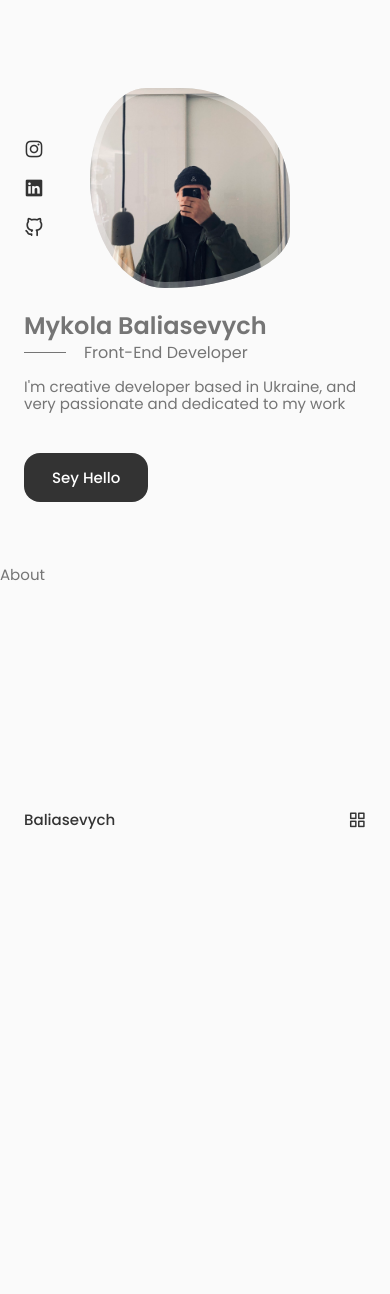
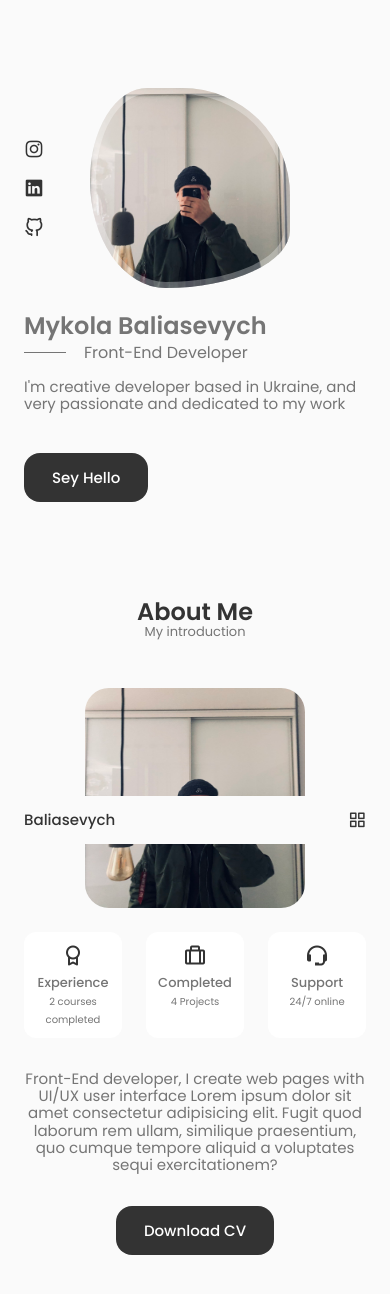
Before and after one commit to Nikolaus-B/portfolio, a React (Create React App) app: page / in a window 390 px wide. Shown: the top 1294 px of the page. Before the commit the page ends 844 px from the top, so only its background shows below. Built offline with nearby package versions, Linux system fonts and the light colour scheme.

Commit message:
create about section

```diff
--- a/public/index.html
+++ b/public/index.html
@@ -12,10 +12,15 @@
     <link rel="apple-touch-icon" href="%PUBLIC_URL%/logo192.png" />
     <link rel="manifest" href="%PUBLIC_URL%/manifest.json" />
     <link
+      href="https://unpkg.com/boxicons@2.1.4/css/boxicons.min.css"
+      rel="stylesheet"
+    />
+
+    <link
       rel="stylesheet"
       href="https://unicons.iconscout.com/release/v4.0.8/css/line.css"
     />
-    <title>React App</title>
+    <title>Portfolio</title>
 
     <script type="text/javascript">
       (function (l) {
--- a/src/components/About/About.jsx
+++ b/src/components/About/About.jsx
@@ -1,5 +1,30 @@
 import './about.css';
+import AboutImg from '../../assets/photo1710765257.jpeg';
+import CV from '../../assets/Mykola_Baliasevych_Dev.pdf';
+import { Info } from 'components/Info/Info';
 
 export const About = () => {
-  return <div>About</div>;
+  return (
+    <section className="about section" id="about">
+      <h2 className="section__title">About Me</h2>
+      <span className="section__subtitle">My introduction</span>
+      <div className="about__container container grid">
+        <img src={AboutImg} alt="Mykola Baliasevych" className="about__img" />
+        <div className="about__data">
+          <Info />
+
+          <p className="about__description">
+            Front-End developer, I create web pages with UI/UX user interface
+            Lorem ipsum dolor sit amet consectetur adipisicing elit. Fugit quod
+            laborum rem ullam, similique praesentium, quo cumque tempore aliquid
+            a voluptates sequi exercitationem?
+          </p>
+
+          <a download="" href={CV} className="button button--flex">
+            Download CV
+          </a>
+        </div>
+      </div>
+    </section>
+  );
 };
--- a/src/components/About/about.css
+++ b/src/components/About/about.css
@@ -0,0 +1,52 @@
+.about__container {
+  grid-template-columns: repeat(2, 1fr);
+  align-items: center;
+  column-gap: 4rem;
+}
+
+.about__img {
+  width: 350px;
+  height: 350px;
+  border-radius: 1.5rem;
+  justify-self: center;
+}
+
+.about__description {
+  padding: 0 4rem 0 0;
+  margin-bottom: var(--mb-2-5);
+}
+
+/** breakpoints **/
+/* desctop */
+@media screen and (max-width: 992px) {
+  .about__container {
+    grid-template-columns: 1fr;
+    row-gap: 2.5rem;
+  }
+
+  .about__img {
+    width: 220px;
+    height: 220px;
+  }
+
+  .about__data {
+    text-align: center;
+  }
+
+  .about__description {
+    padding: 0.5rem;
+    margin-bottom: 2rem;
+  }
+}
+
+/* tablet */
+@media screen and (max-width: 576px) {
+  .about__description {
+    padding: 0;
+  }
+}
+
+/* phone */
+
+@media screen and (max-width: 350px) {
+}
--- /dev/null
+++ b/src/components/Info/Info.jsx
@@ -0,0 +1,25 @@
+import './info.css';
+
+export const Info = () => {
+  return (
+    <div className="about__info grid">
+      <div className="about__box">
+        <i className="bx bx-award about__icon"></i>
+        <h3 className="about__title">Experience</h3>
+        <span className="about__subtitle">2 courses completed</span>
+      </div>
+
+      <div className="about__box">
+        <i className="bx bx-briefcase-alt about__icon"></i>
+        <h3 className="about__title">Completed</h3>
+        <span className="about__subtitle">4 Projects</span>
+      </div>
+
+      <div className="about__box">
+        <i className="bx bx-support about__icon"></i>
+        <h3 className="about__title">Support</h3>
+        <span className="about__subtitle">24/7 online</span>
+      </div>
+    </div>
+  );
+};
--- /dev/null
+++ b/src/components/Info/info.css
@@ -0,0 +1,55 @@
+.about__info {
+  grid-template-columns: repeat(3, 140px);
+  gap: 0, 5rem;
+  margin-bottom: var(--mb-2);
+}
+
+.about__box {
+  background-color: var(--container-color);
+  border: 1px solid rgba(0, 0, 0, 0, 1);
+  border-radius: 0.75rem;
+  text-align: center;
+  padding: 1rem 1.25rem;
+}
+
+.about__icon {
+  font-size: 1.5rem;
+  color: var(--title-color);
+  margin-bottom: var(--mb-0-5);
+}
+
+.about__title {
+  font-size: var(--small-font-size);
+  font-weight: var(--font-medium);
+}
+
+.about__subtitle {
+  font-size: var(--tiny-font-size);
+}
+
+/** breakpoints **/
+/* desctop */
+@media screen and (max-width: 992px) {
+  .about__box {
+    padding: 0.75rem 0.5rem;
+  }
+
+  .about__info {
+    justify-content: center;
+  }
+}
+
+/* tablet */
+@media screen and (max-width: 576px) {
+  .about__info {
+    grid-template-columns: repeat(3, 1fr);
+  }
+}
+
+/* phone */
+
+@media screen and (max-width: 350px) {
+  .about__info {
+    grid-template-columns: repeat(2, 1fr);
+  }
+}
--- a/src/index.css
+++ b/src/index.css
@@ -106,18 +106,18 @@
   padding: 6rem 0 2rem;
 }
 
-.section-title {
+.section__title {
   font-size: var(--h1-font-size);
   color: var(--title-color);
 }
 
-.section-subtitle {
+.section__subtitle {
   display: block;
   font-size: var(--small-font-size);
   margin-bottom: 4rem;
 }
-.section-title,
-.section-subtitle {
+.section__title,
+.section__subtitle {
   text-align: center;
 }
 
@@ -172,8 +172,16 @@
 
 /* tablet */
 @media screen and (max-width: 768px) {
+  body {
+    margin: 0 0 var(--header-height) 0;
+  }
+
   .section {
     padding: 2rem 0 4rem;
+  }
+
+  .section__subtitle {
+    margin-bottom: var(--mb-3);
   }
 }
 
```
Also changed, not shown: 1 other file (tests, documents, lock files or other folders).
